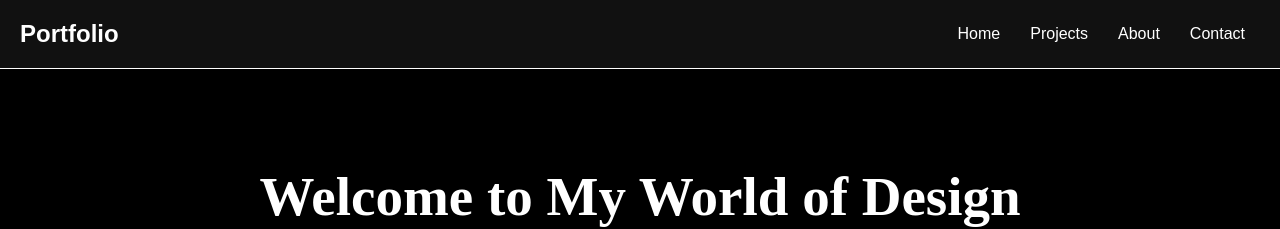
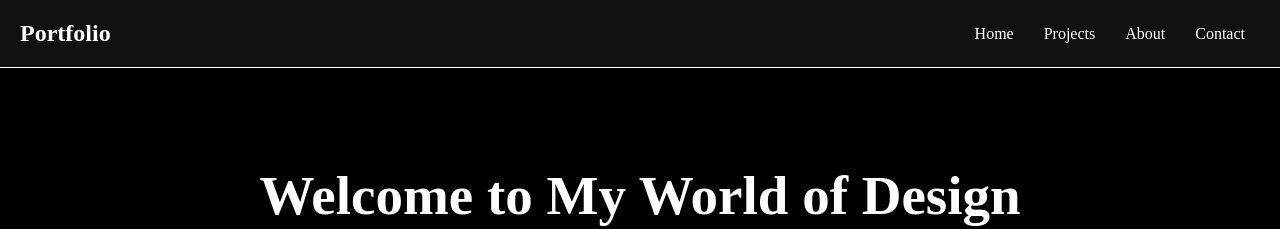
Before and after one commit to Deepanshu-Nst/S-W-PROJECT, a plain HTML site: page index.html in a window 1280 px wide. Shown: the top 229 px of the page. Drawn offline with Linux system fonts and the light colour scheme.

Commit message:
font styling

```diff
--- a/styles22.css
+++ b/styles22.css
@@ -58,6 +58,7 @@ ul {
 }
 
 .navbar .logo {
+  font-family: 'MuseoModerno';
   font-size: 24px;
   font-weight: bold;
   transition: transform 0.3s ease;
@@ -73,6 +74,7 @@ ul {
 
 .navbar nav ul li {
   margin: 0 15px;
+  font-family: 'MuseoModerno';
 }
 
 .navbar nav ul li a:hover {
```
